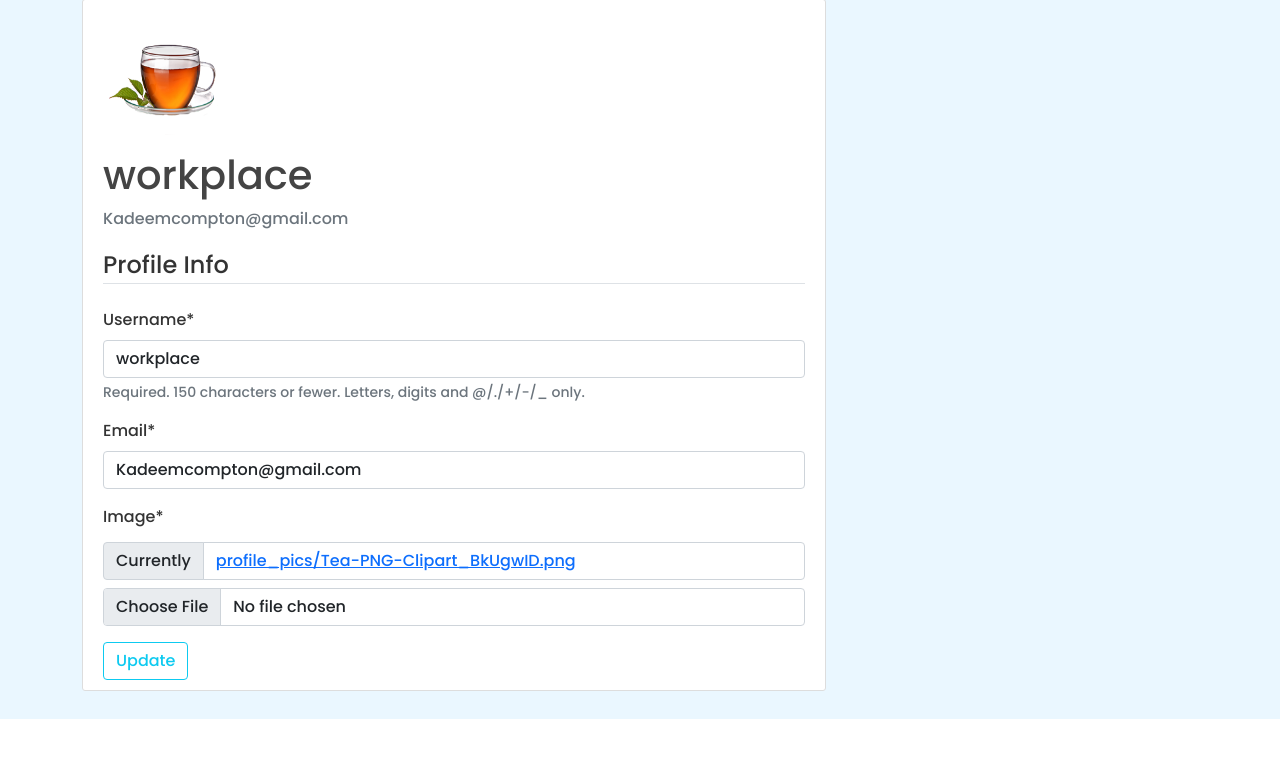
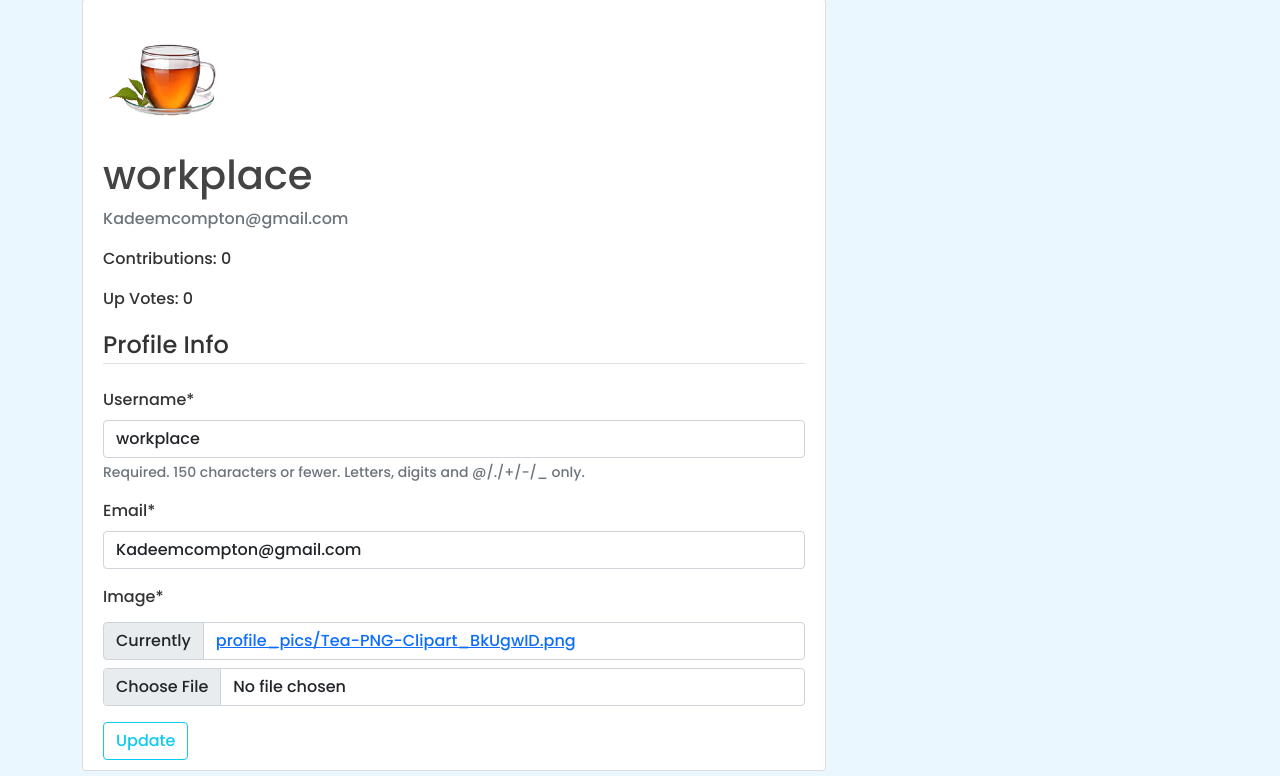
Before and after one commit to KadeemComp/SoftwareEngineeringProject, a Django app: page /Users/ in a window 1280 px wide. Shown: the part 81-857 px from the top of the page. Before the commit the page ends 800 px from the top, so only its background shows below. Run offline with Django 3.2, Linux system fonts and the light colour scheme; a user stored in the database is signed in; data comes from the database, SQL or seed files in the repository; both versions use the stored data as it was after the commit; some libraries are stand-ins or nearby versions.

Commit message:
Added contributions and upvotes
Added to the Profile model and DB
Also on the profile page

```diff
--- a/Fruitdex/Users/models.py
+++ b/Fruitdex/Users/models.py
@@ -7,6 +7,8 @@ from PIL import Image
 class Profile(models.Model):
     user = models.OneToOneField(User, on_delete=models.CASCADE)
     image = models.ImageField(default = 'default.jpg', upload_to='profile_pics')
+    contribution = models.IntegerField(default=0)
+    upvotes = models.IntegerField(default=0)
 
     def __str__(self):
         return f'{self.user.username} Profile'
--- a/Fruitdex/Users/templates/Users/profile.html
+++ b/Fruitdex/Users/templates/Users/profile.html
@@ -13,6 +13,10 @@
       <div class="media-body">
         <h2 class="account-heading"> {{ user.username }} </h2>
         <p class="text-secondary"> {{ user.email }} </p>
+      </div>
+      <div>
+        <p> Contributions: {{ user.profile.contribution }}</p>
+        <p> Up Votes: {{user.profile.upvotes}}</p>
       </div>
     </div>
     <!-- the update forms are below  -->
```
Also changed, not shown: Fruitdex/Users/migrations/0004_auto_20211208_2305.py (added), Fruitdex/db.sqlite3.
